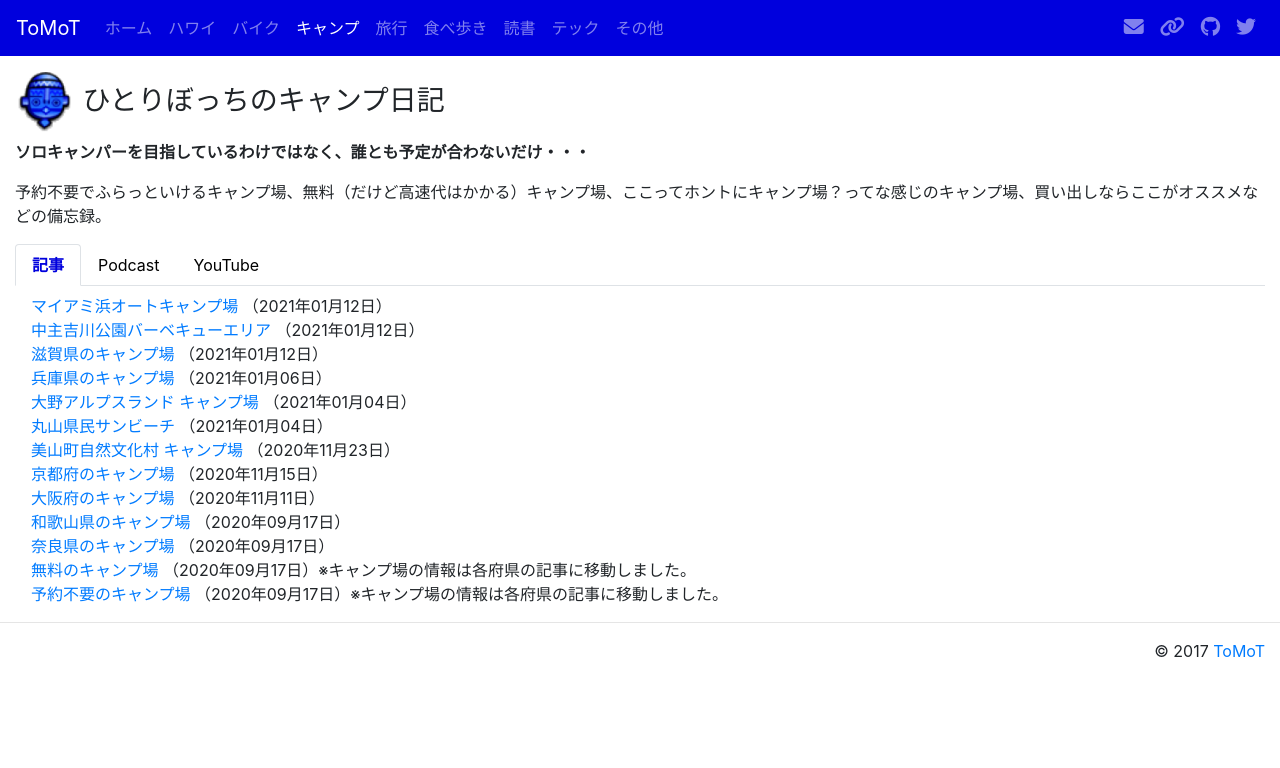
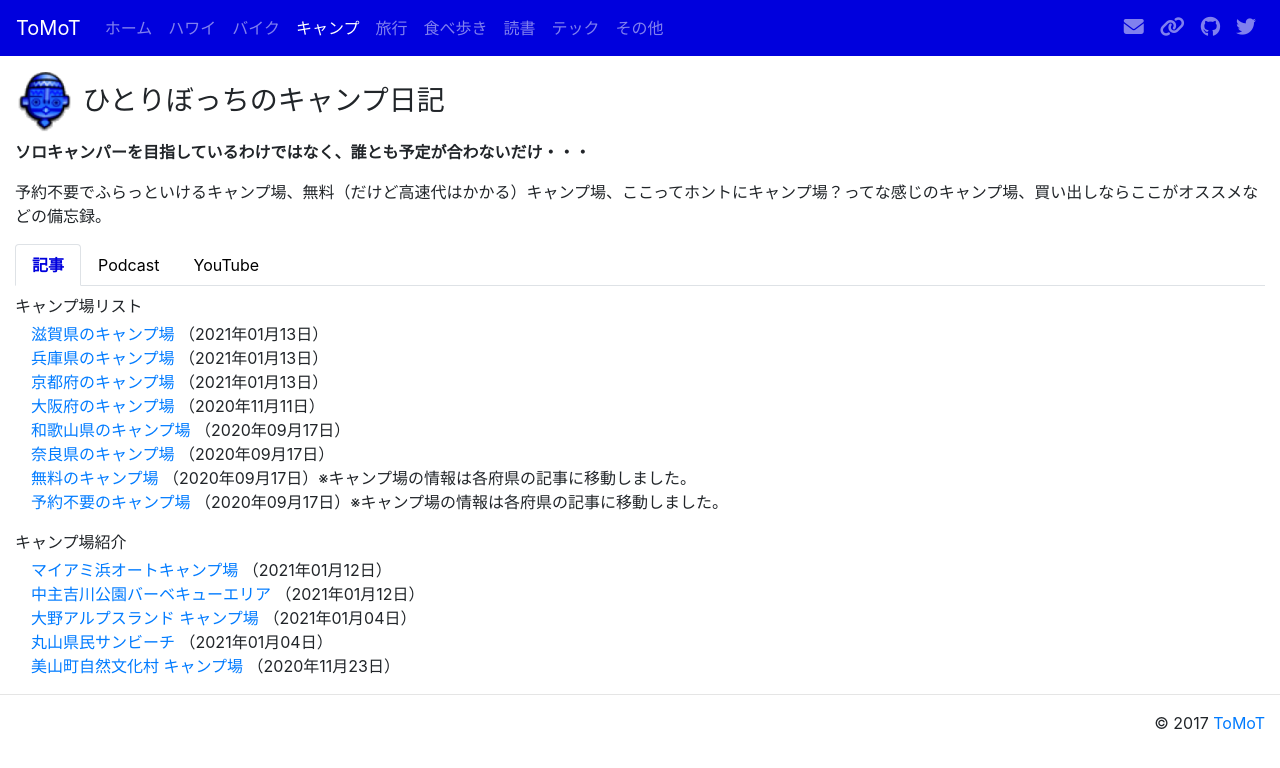
Before and after one commit to tomot/tomot.github.io, a Jekyll site: the page built from camp.md, in a window 1280 px wide. Shown: the top 768 px of the page. Built offline with Jekyll 4.4.1, drawn with Linux system fonts in a browser that asks for light colours; nearby versions of some CDN libraries.

Commit message:
rearrange camp info

```diff
--- a/camp.md
+++ b/camp.md
@@ -20,20 +20,25 @@ title: ToMoT - キャンプ
 </ul>
 <div class="tab-content">
 <div class="tab-pane fade show active" id="post">
+<p class="mb-1">キャンプ場リスト</p>
 <ul class="list-unstyled ml-3">
-<li><a href="pages/camp-maiami.html">マイアミ浜オートキャンプ場</a> （2021年01月12日）</li>
-<li><a href="pages/camp-chuzu.html">中主吉川公園バーベキューエリア</a> （2021年01月12日）</li>
-<li><a href="pages/camp-shiga.html">滋賀県のキャンプ場</a> （2021年01月12日）</li>
-<li><a href="pages/camp-hyogo.html">兵庫県のキャンプ場</a> （2021年01月06日）</li>
-<li><a href="pages/camp-ohno.html">大野アルプスランド キャンプ場</a> （2021年01月04日）</li>
-<li><a href="pages/camp-maruyama.html">丸山県民サンビーチ</a> （2021年01月04日）</li>
-<li><a href="pages/camp-miyama.html">美山町自然文化村 キャンプ場</a> （2020年11月23日）</li>
-<li><a href="pages/camp-kyoto.html">京都府のキャンプ場</a> （2020年11月15日）</li>
+<li><a href="pages/camp-shiga.html">滋賀県のキャンプ場</a> （2021年01月13日）</li>
+<li><a href="pages/camp-hyogo.html">兵庫県のキャンプ場</a> （2021年01月13日）</li>
+<li><a href="pages/camp-kyoto.html">京都府のキャンプ場</a> （2021年01月13日）</li>
 <li><a href="pages/camp-osaka.html">大阪府のキャンプ場</a> （2020年11月11日）</li>
 <li><a href="pages/camp-wakayama.html">和歌山県のキャンプ場</a> （2020年09月17日）</li>
 <li><a href="pages/camp-nara.html">奈良県のキャンプ場</a> （2020年09月17日）</li>
 <li><a href="pages/camp-free.html">無料のキャンプ場</a> （2020年09月17日）※キャンプ場の情報は各府県の記事に移動しました。</li>
 <li><a href="pages/camp-ownway.html">予約不要のキャンプ場</a> （2020年09月17日）※キャンプ場の情報は各府県の記事に移動しました。</li>
+</ul>
+
+<p class="mb-1">キャンプ場紹介</p>
+<ul class="list-unstyled ml-3">
+<li><a href="pages/camp-maiami.html">マイアミ浜オートキャンプ場</a> （2021年01月12日）</li>
+<li><a href="pages/camp-chuzu.html">中主吉川公園バーベキューエリア</a> （2021年01月12日）</li>
+<li><a href="pages/camp-ohno.html">大野アルプスランド キャンプ場</a> （2021年01月04日）</li>
+<li><a href="pages/camp-maruyama.html">丸山県民サンビーチ</a> （2021年01月04日）</li>
+<li><a href="pages/camp-miyama.html">美山町自然文化村 キャンプ場</a> （2020年11月23日）</li>
 </ul>
 <!--    <p class="mb-1">2019年</p>
     {% for category in site.categories %}
```
Also changed, not shown: index.md (+3 -3 lines), pages/camp-hyogo.md (+3 -3 lines), pages/camp-kyoto.md (+2 -2 lines), pages/camp-shiga.md (+2 -2 lines).
